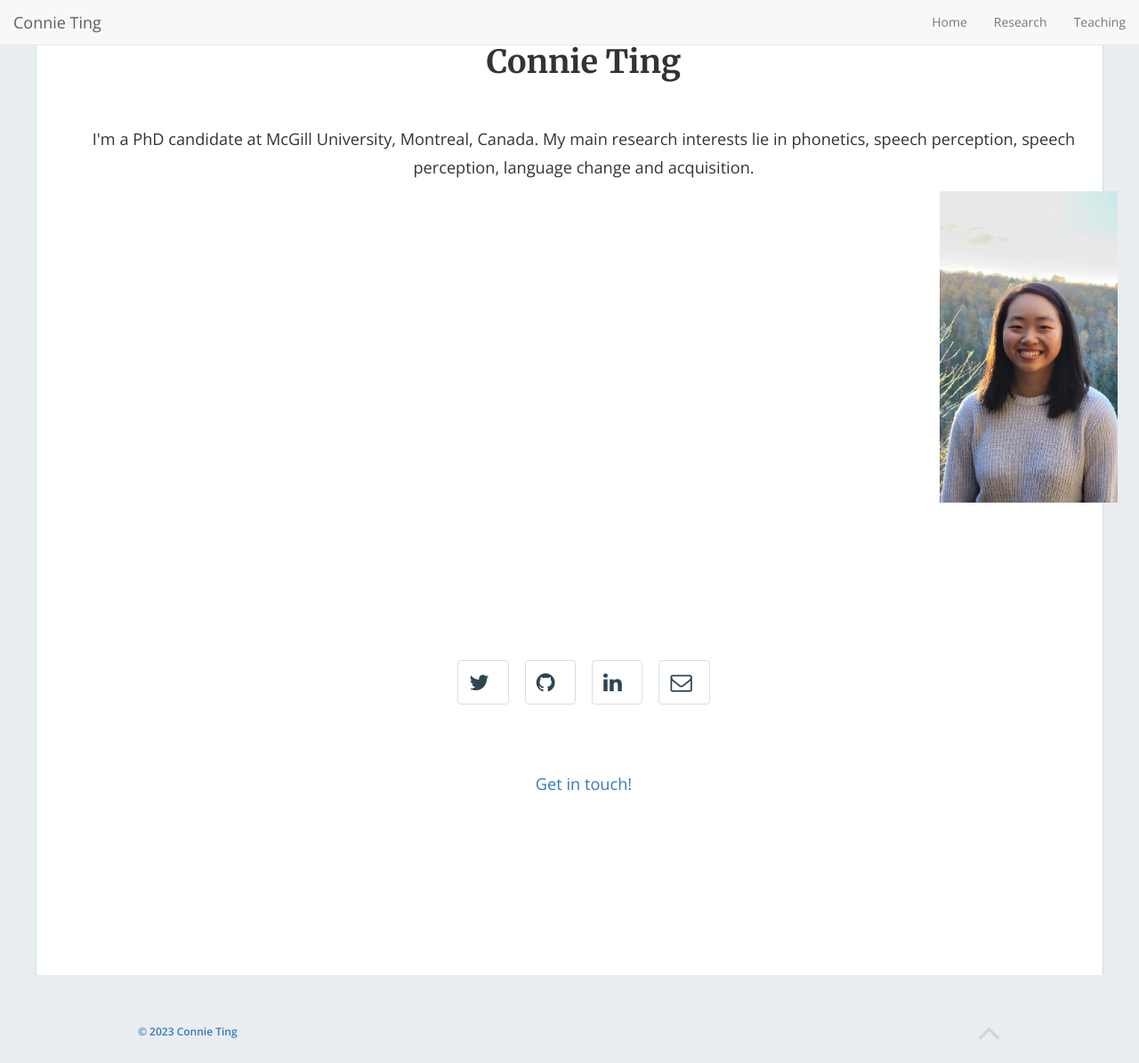
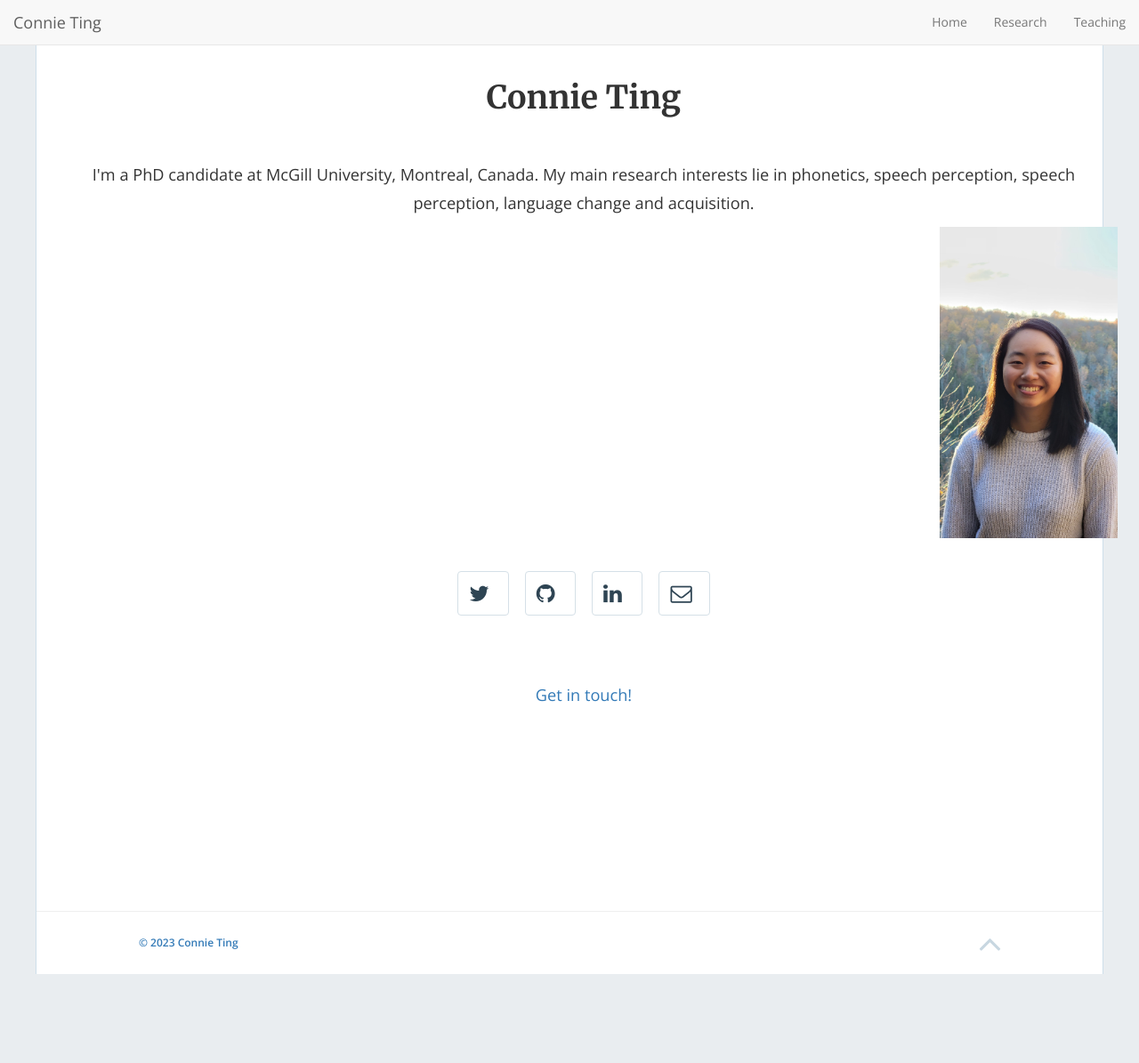
Before and after one commit to connieting/connieting.github.io, a Jekyll site: the page built from index.html, in a window 1280 px wide and 1195 px high. Shown: the whole window at 89% size. Built offline with Jekyll 4.4.1, drawn with Linux system fonts in a browser that asks for light colours; nearby versions of some CDN libraries.

Commit message:
Update home-hero.html

```diff
--- a/_includes/home-hero.html
+++ b/_includes/home-hero.html
@@ -3,17 +3,15 @@
   <div class="row">
 
     <div class="col-md-12">
+          <br>
+          <br>
           {% if site.title != '' %}
           <h1 class="text-center">{{site.title}}</h1>
           {% endif %}
-
           <br>
           <br>
-    </div>
-  </div>
 
       <div class="row">
-
         <div class="col-8">
           {% if site.description != '' or site.enable_contact == true %}
             <p class="text-center">
@@ -24,12 +22,12 @@
           {% endif %}
         </div>
 
-    <div class="col">
+        <div class="col-4">
           <div class="image">
           <img src="/imgs/me_photo.jpeg" style="float:right;width:200px;height:350px;padding:50px,50px,50px;">
           </div>
         </div>
-
+      </div>
   </div>
 
   <div class="row">
```
Lines whose indentation alone changed are shown as unchanged.
